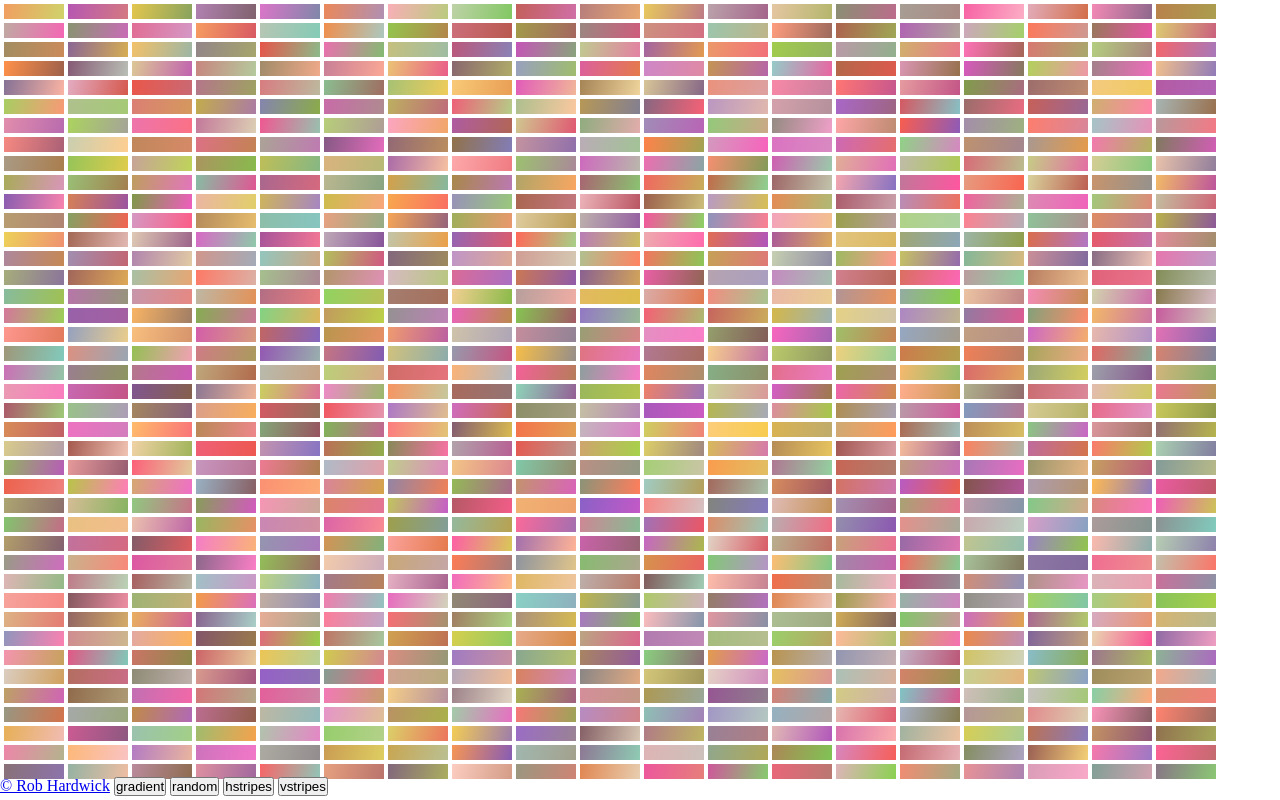
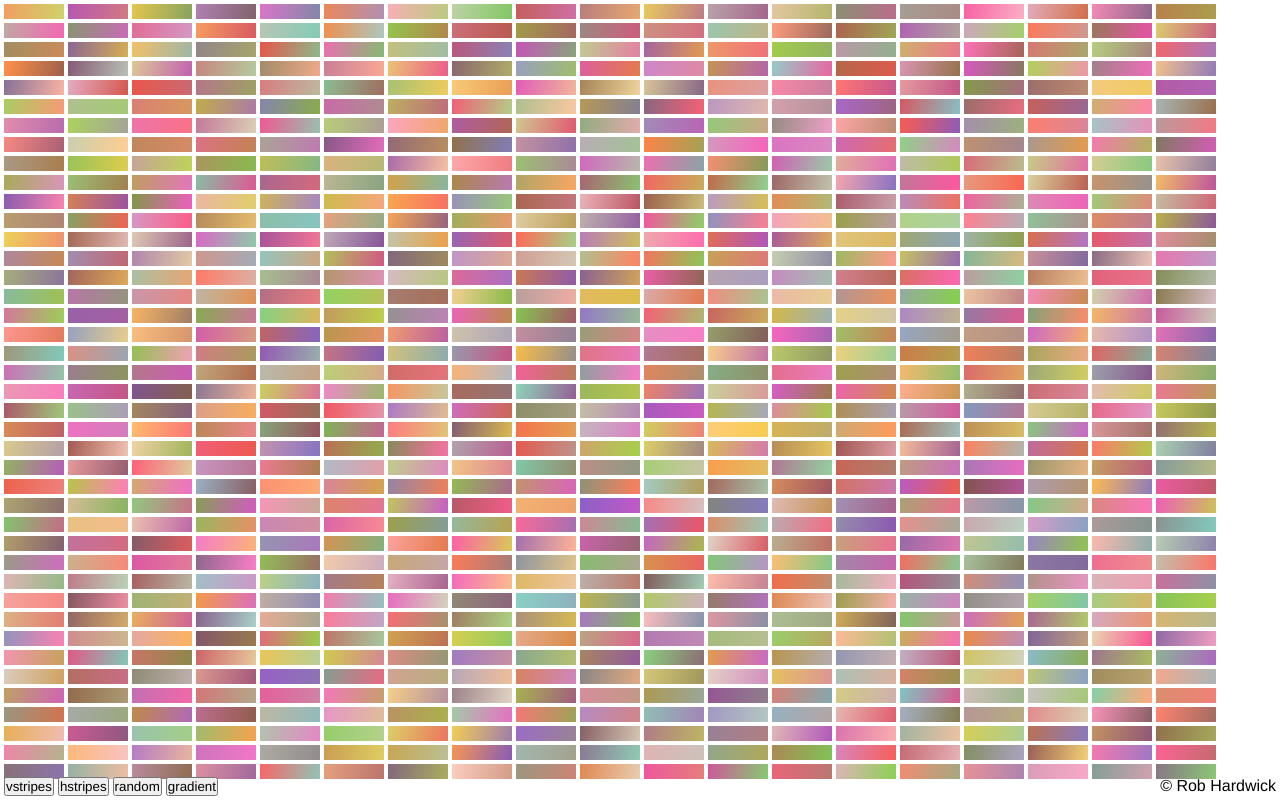
Before and after one commit to robhardwick/colours, a plain HTML site: page index.html in a window 1280 px wide. Drawn offline with Linux system fonts and the light colour scheme.

Commit message:
Style author attribution

```diff
--- a/index.html
+++ b/index.html
@@ -6,10 +6,12 @@
     <title>Colours Demo</title>
     <meta name="viewport" content="width=device-width, initial-scale=1">
     <style>
-        * { margin: 0; padding: 0; }
+        * { margin: 0; padding: 0; font-family: Helvetica, Arial, Sans-Serif; }
         html, body { width: 100%; height: 100%; overflow: hidden; }
-        footer { position: absolute; left: 0; bottom: 0; }
-        button, input { float: right; margin: 0 0 4px 4px; }
+        footer { position: absolute; right: 0; bottom: 0; left: 0; }
+        button, input { float: left; margin: 0 0 4px 4px; }
+        a { float: right; margin-right: 4px; color: #000; text-decoration: none; }
+        a:hover { text-decoration: underline; }
     </style>
 </head>
 <body>
```
